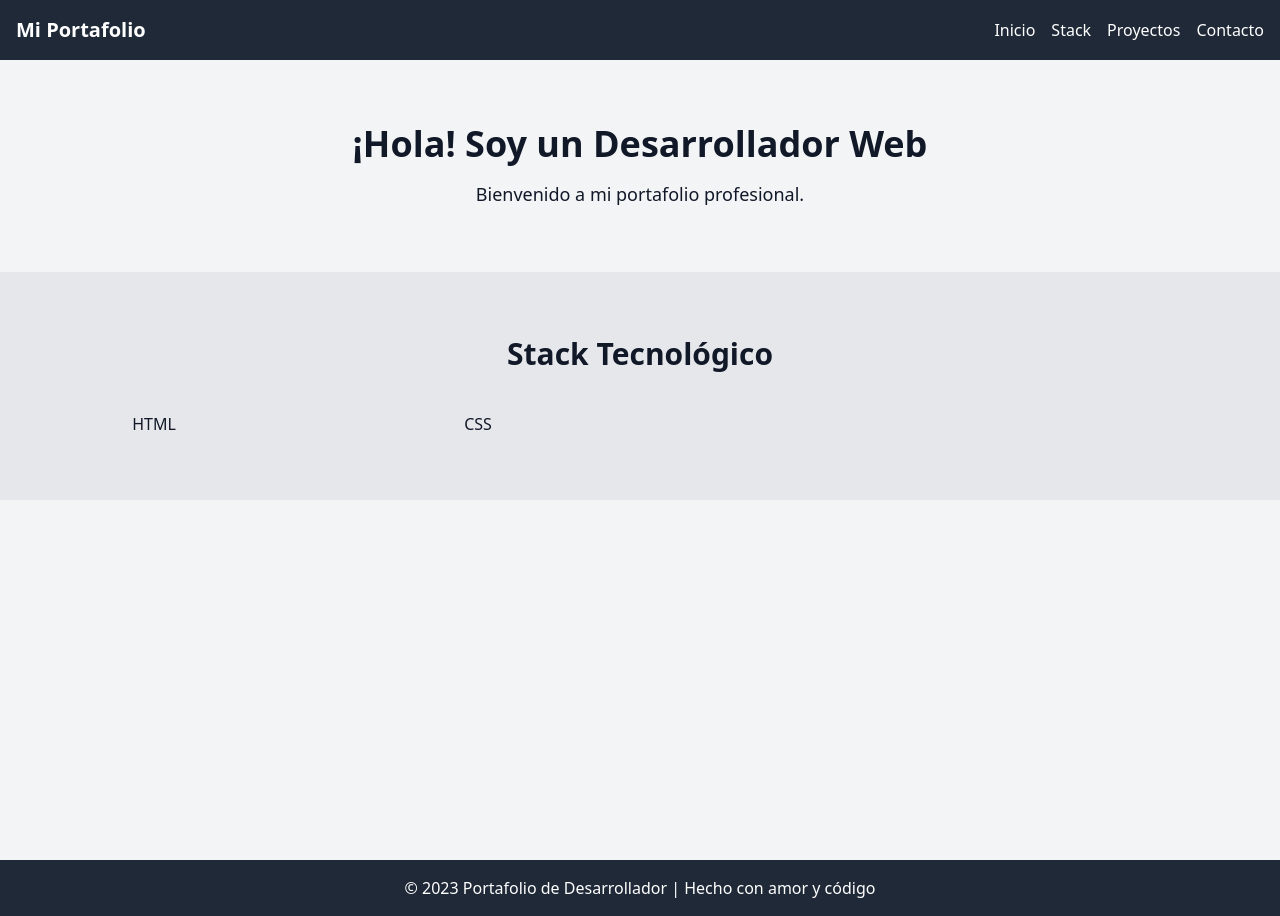
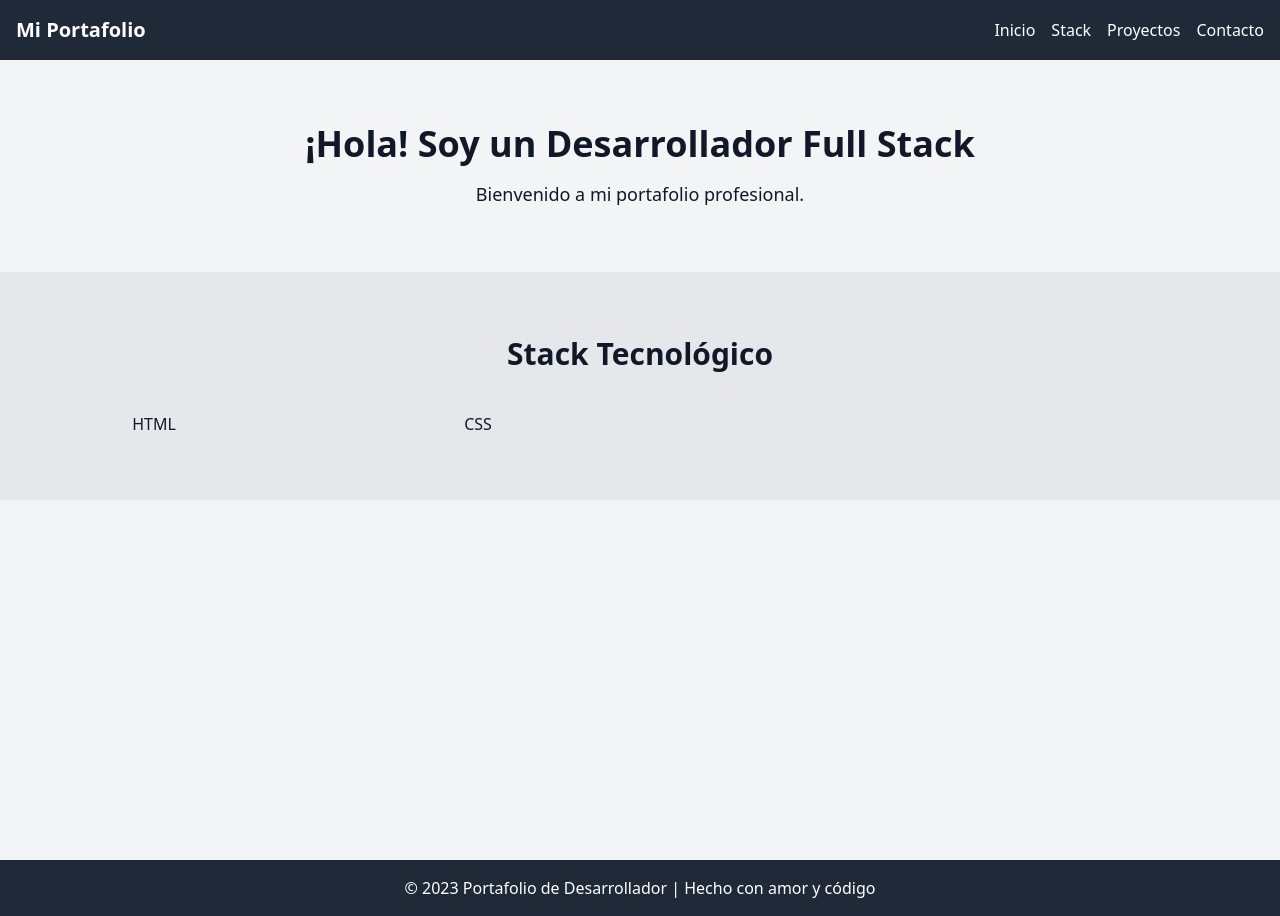
Before and after one commit to johnydeev/castro-jonathan-portfolio, a Next.js app: page / in a window 1280 px wide. Built offline with nearby package versions, Linux system fonts and the light colour scheme.

Commit message:
Let's go portfolio

```diff
--- a/src/app/page.js
+++ b/src/app/page.js
@@ -1,32 +1,14 @@
+import Body from '@/components/Body';
+import Footer from '@/components/Footer';
+import Navbar from '@/components/Navbar';
 import React from 'react';
 
 const Home = () => {
   return (
-    <div className="bg-gray-100 text-gray-900 font-sans h-screen">
-      <section id="inicio" className="py-16">
-        <div className="container mx-auto text-center">
-          <h1 className="text-4xl font-bold mb-4">¡Hola! Soy un Desarrollador Web</h1>
-          <p className="text-lg">Bienvenido a mi portafolio profesional.</p>
-        </div>
-      </section>
+    <div>
+      <Body/>
+    </div>
 
-      <section id="stack" className="py-16 bg-gray-200">
-        <div className="container mx-auto">
-          <h2 className="text-3xl font-bold mb-8 text-center">Stack Tecnológico</h2>
-          <div className="grid grid-cols-2 gap-4 md:grid-cols-4">
-            <div className="flex flex-col items-center">
-              {/* <img src="ruta_de_la_imagen_css.png" alt="HTML" className="h-16" /> */}
-              <span className="mt-2">HTML</span>
-            </div>
-
-            <div className="flex flex-col items-center">
-              {/* <img src="ruta_de_la_imagen_css.png" alt="CSS" className="h-16" /> */}
-              <span className="mt-2">CSS</span>
-            </div>
-          </div>
-        </div>
-      </section>
-    </div>
   );
 };
 
--- a/src/components/body.jsx
+++ b/src/components/body.jsx
@@ -0,0 +1,37 @@
+import React from 'react'
+
+const Body = () => {
+  return (
+        <div className="bg-gray-100 text-gray-900 font-sans h-screen">
+        <section id="inicio" className="py-16">
+            <div className="container mx-auto text-center">
+            <h1 className="text-4xl font-bold mb-4">
+                ¡Hola! Soy un Desarrollador Full Stack
+            </h1>
+            <p className="text-lg">Bienvenido a mi portafolio profesional.</p>
+            </div>
+        </section>
+
+        <section id="stack" className="py-16 bg-gray-200">
+            <div className="container mx-auto">
+            <h2 className="text-3xl font-bold mb-8 text-center">
+                Stack Tecnológico
+            </h2>
+            <div className="grid grid-cols-2 gap-4 md:grid-cols-4">
+                <div className="flex flex-col items-center">
+                {/* <img src="ruta_de_la_imagen_css.png" alt="HTML" className="h-16" /> */}
+                <span className="mt-2">HTML</span>
+                </div>
+
+                <div className="flex flex-col items-center">
+                {/* <img src="ruta_de_la_imagen_css.png" alt="CSS" className="h-16" /> */}
+                <span className="mt-2">CSS</span>
+                </div>
+            </div>
+            </div>
+        </section>
+        </div>
+    );
+}
+
+export default Body
--- a/src/models/users.js
+++ b/src/models/users.js
@@ -1,6 +1,6 @@
 import { Schema, models, model } from "mongoose";
 
-const userSchema = new Schema({
+const contactsSchema = new Schema({
 
     name: {
         type: String,
@@ -18,4 +18,4 @@ const userSchema = new Schema({
     timestamps: true,
 });
 
-export default models.Users || model('Users', userSchema);
+export default models.contactsSchema || model('Contacts', contactsSchema);
```
